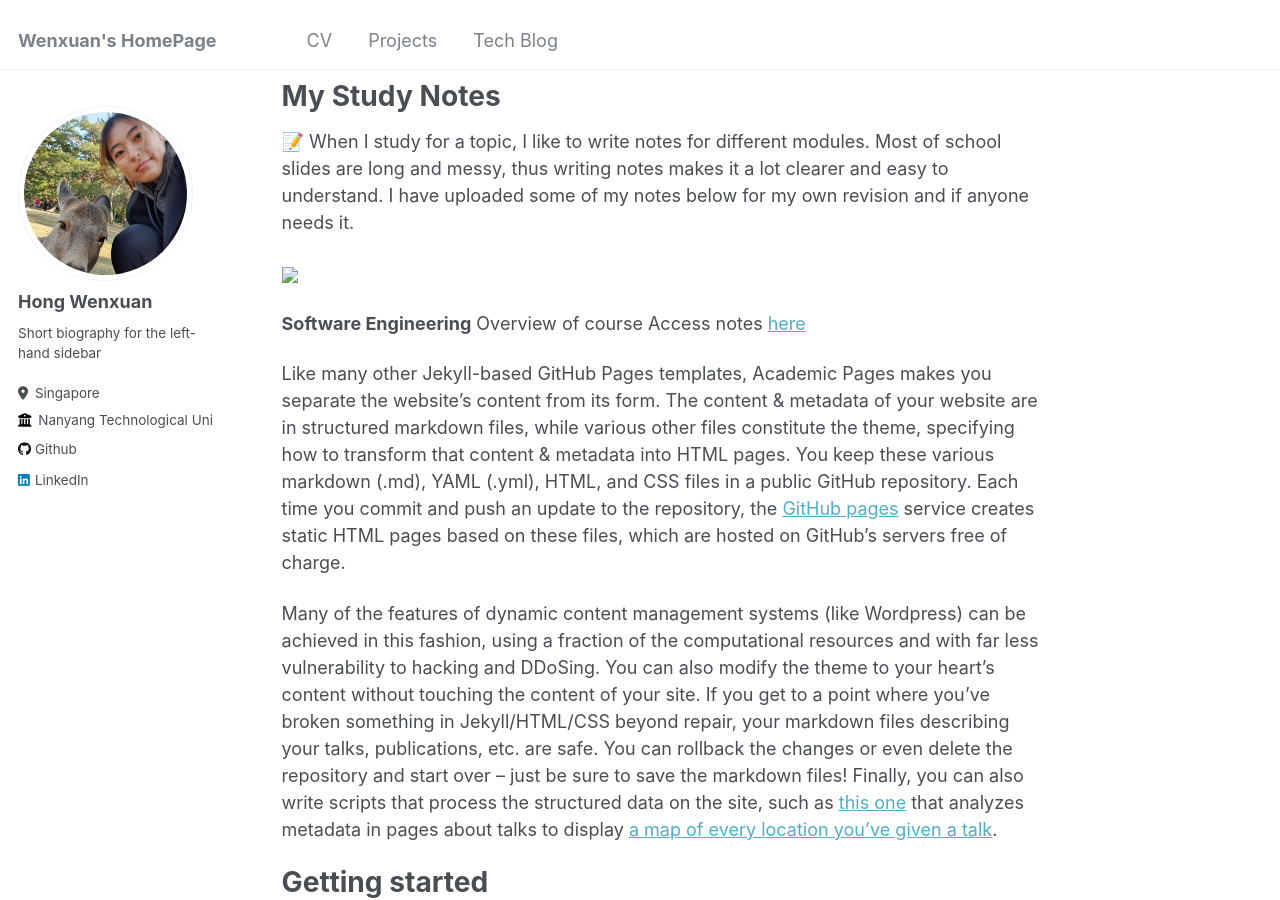
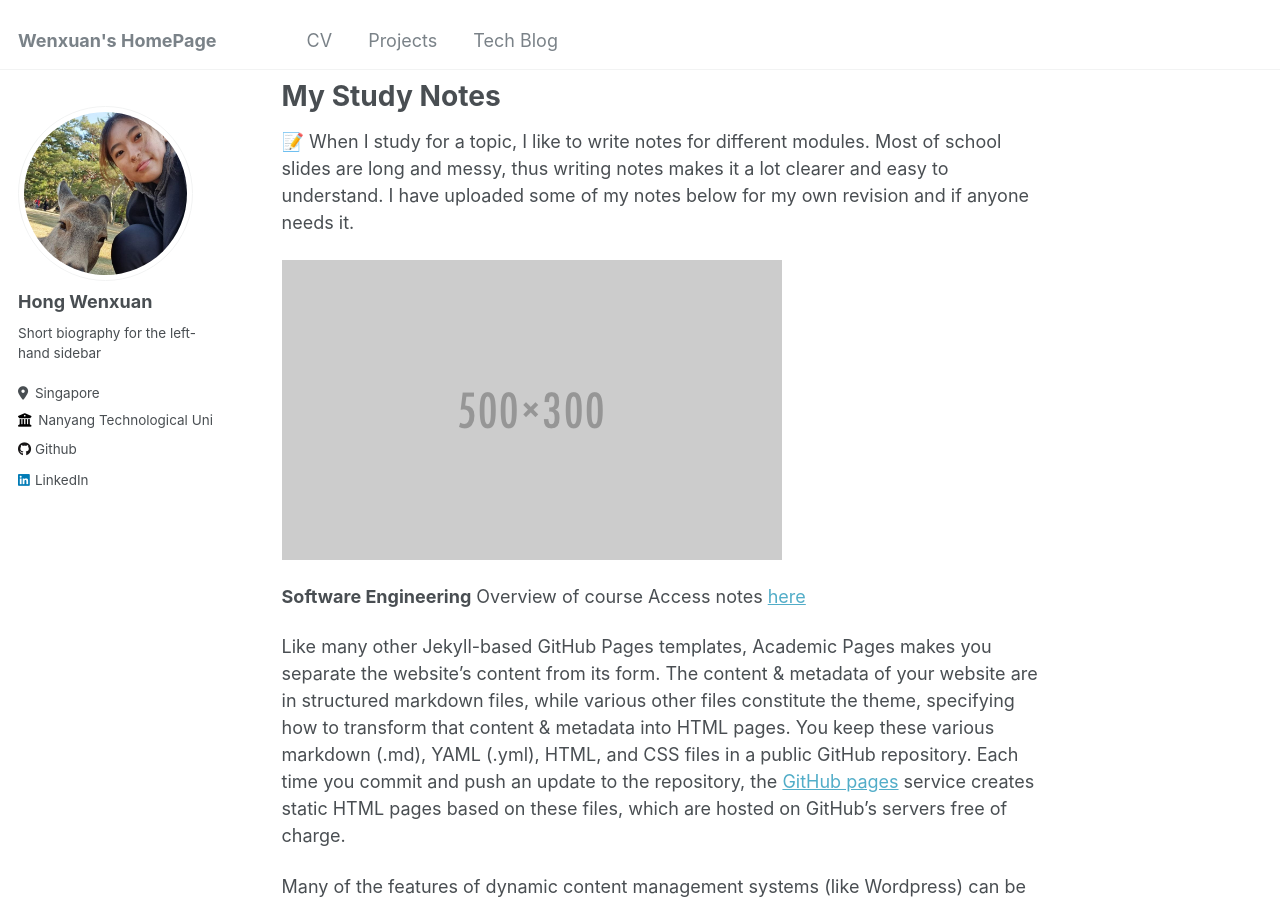
Before and after one commit to h-wenxuan/aboutme, a Jekyll site: the page built from _pages/about.md, in a window 1280 px wide and 900 px high, scrolled down 300 px. Built offline with Jekyll 4.4.1, drawn with Linux system fonts in a browser that asks for light colours.

Commit message:
Update about.md

```diff
--- a/_pages/about.md
+++ b/_pages/about.md
@@ -19,7 +19,7 @@ My Study Notes
 
 
 
-<img src="{ site.baseurl }}/images/500x300.png" >
+![Cardiovascular Prediction]({{ site.baseurl }}/images/500x300.png)
 
 
 **Software Engineering**
```
